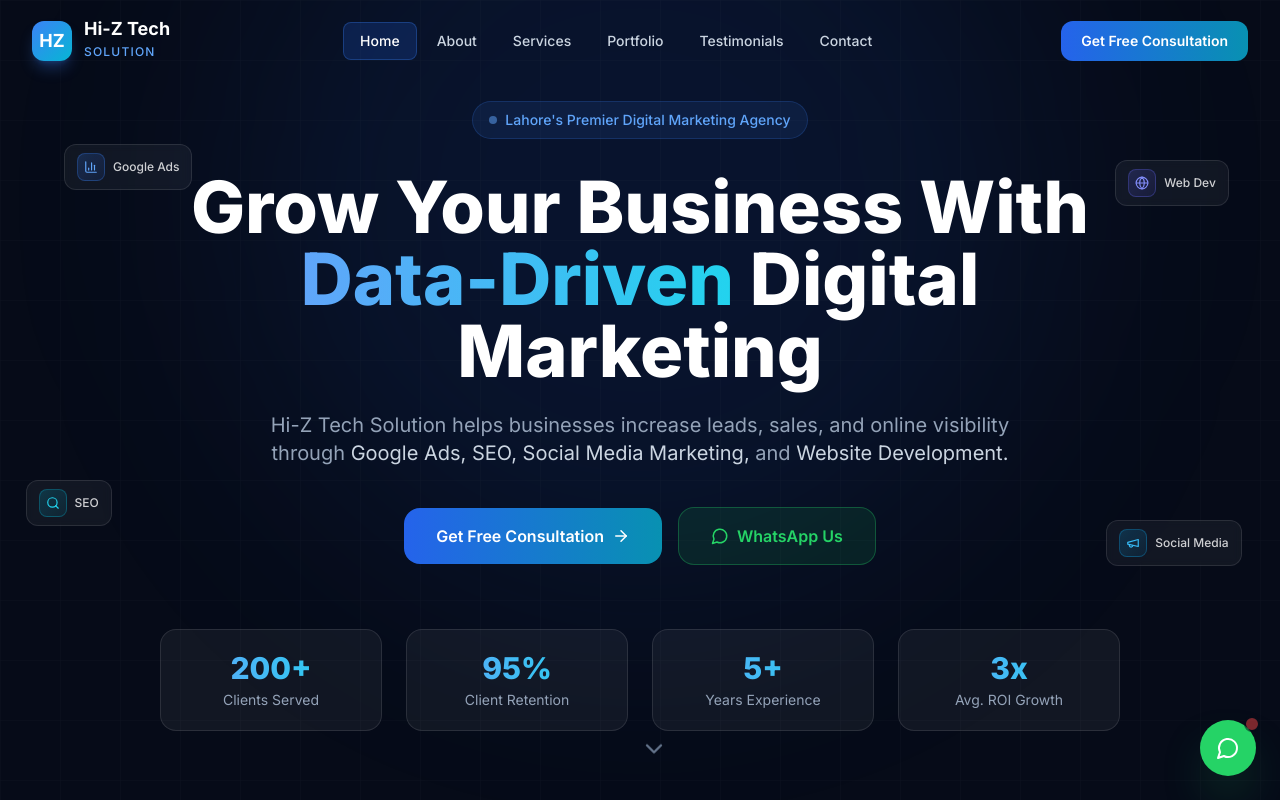
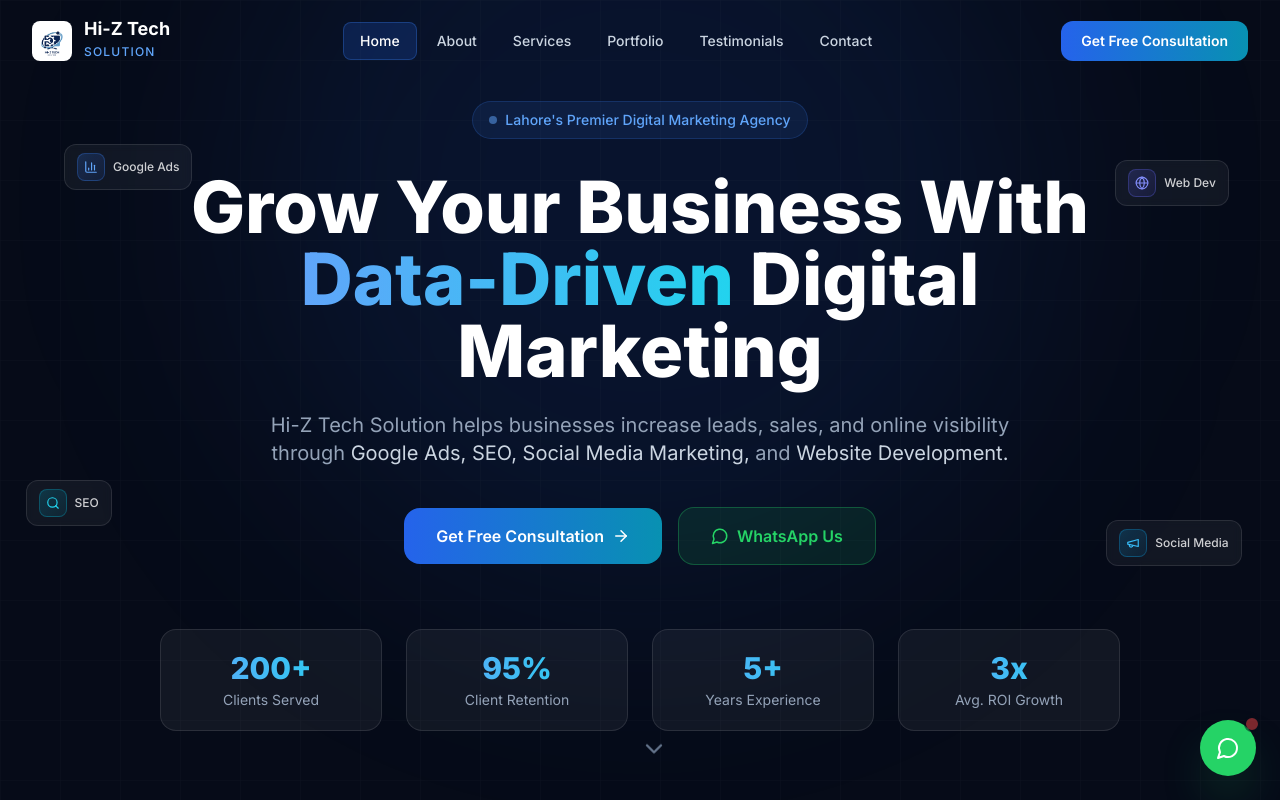
Before and after one commit to hiztechsolution-cyber/hiztechsolution, a React (Vite) app: page / in a window 1280 px wide. Shown: the top 800 px of the page. Built offline with nearby package versions, Linux system fonts and the light colour scheme.

Commit message:
Update Header.jsx

```diff
--- a/src/components/Header.jsx
+++ b/src/components/Header.jsx
@@ -54,9 +54,7 @@
             onClick={(e) => { e.preventDefault(); handleNavClick('#home') }}
             className="flex items-center gap-3 group"
           >
-            <div className="w-10 h-10 rounded-xl bg-gradient-to-br from-blue-500 to-cyan-500 flex items-center justify-center text-white font-bold text-lg shadow-lg shadow-blue-500/30 group-hover:shadow-blue-500/50 transition-shadow">
-              HZ
-            </div>
+            <img src="/logo.png" alt="HiZTech Solution" className="h-10 w-auto rounded-lg" />
             <div className="hidden sm:block">
               <span className="text-white font-bold text-lg leading-none block">Hi-Z Tech</span>
               <span className="text-blue-400 text-xs font-medium tracking-widest uppercase">Solution</span>
```
